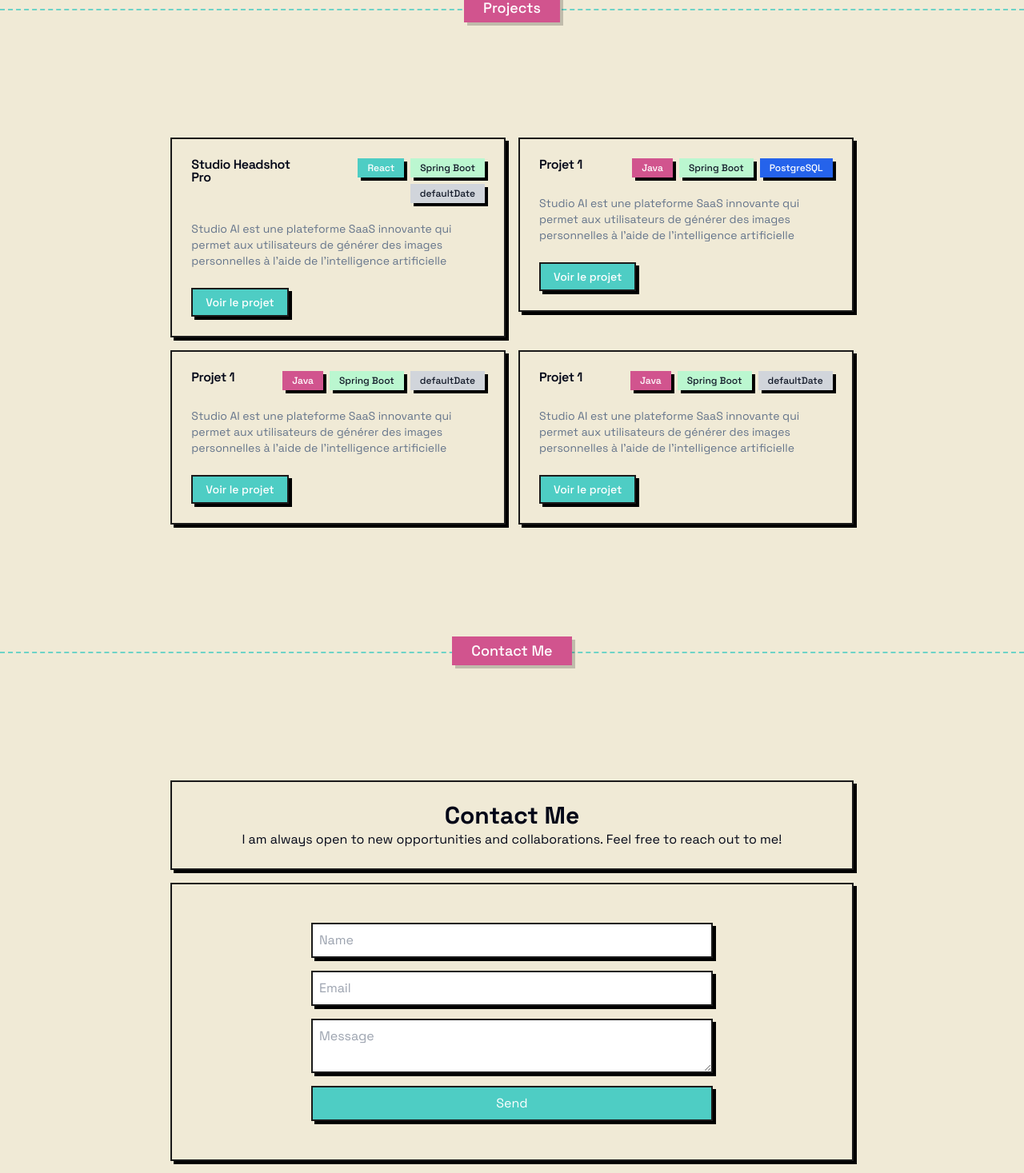
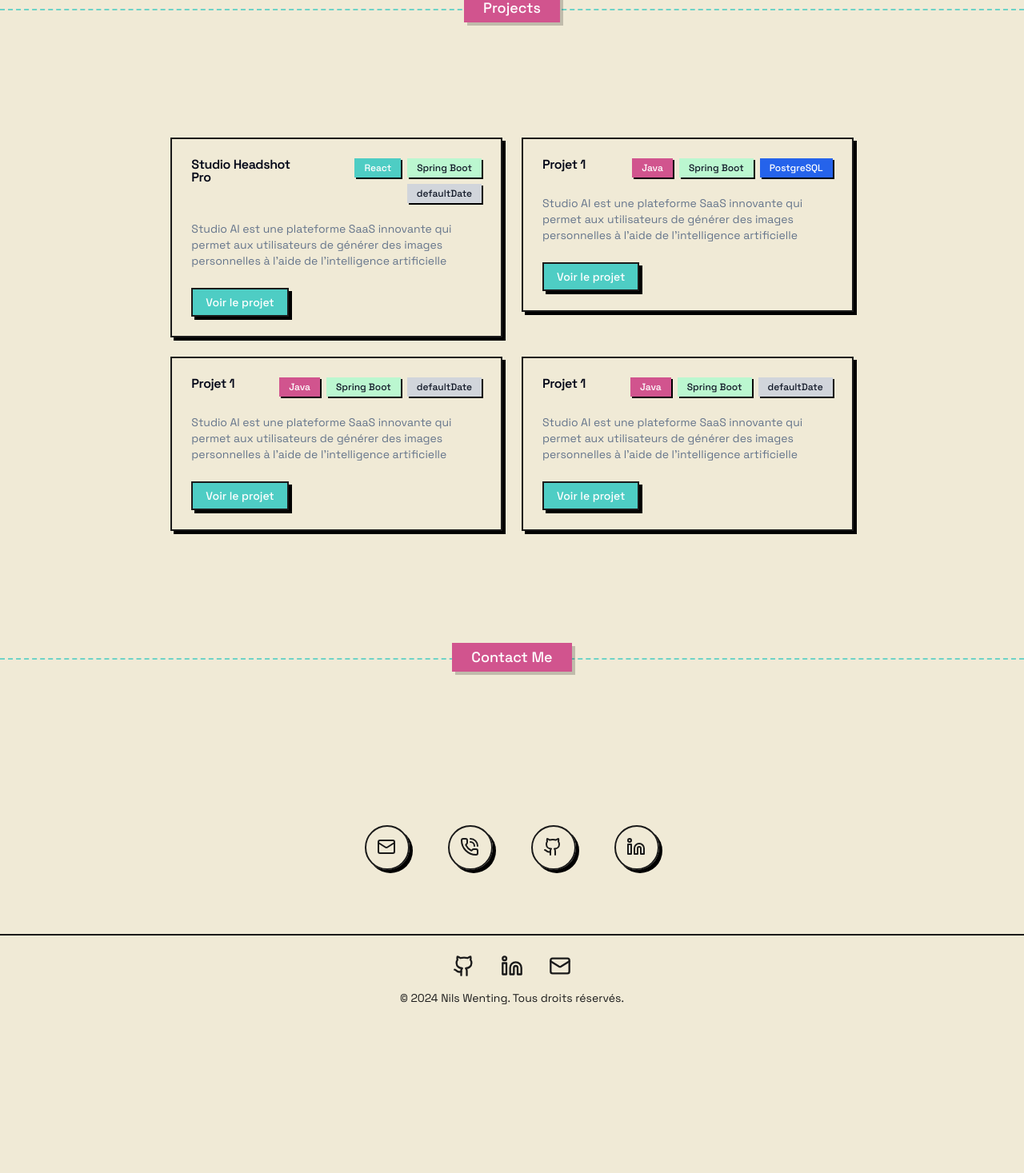
Before and after one commit to nilsw13/frontend_portefolio, a React (Vite) app: page / in a window 1280 px wide. Shown: the part 1330-2797 px from the top of the page at 80% size. After the commit the page ends 2612 px from the top, so only its background shows below. Built offline with nearby package versions, Linux system fonts and the light colour scheme; a web font is replaced by a local one.

Commit message:
work on contact section

```diff
--- a/src/App.tsx
+++ b/src/App.tsx
@@ -3,6 +3,10 @@ import './App.css'
 import NavBar from './components/Navigation/NavBar'
 import HomePage from './pages/HomePage'
 import Footer from './components/Footer/Footer'
+import ContactForm from './components/Contact/contact-overview/ContactForm'
+import PhoneContact from './components/Contact/contact-overview/PhoneContact'
+import ContactGithub from './components/Contact/contact-overview/ContactGithub'
+import LinkedinContact from './components/Contact/contact-overview/LinkedinContact'
 
 function App() {
 
@@ -18,7 +22,13 @@ function App() {
           <Routes>
 
 
-            <Route path="/" element={<HomePage />} />
+            <Route path="/"  element={<HomePage />}>
+                <Route path='/contact/mail' element={<ContactForm />} />
+                <Route path='/contact/phone' element={<PhoneContact />} />
+                <Route path='/contact/github' element={<ContactGithub />} />
+                <Route path='/contact/linkedin' element={<LinkedinContact />} />
+
+            </Route>
 
 
           </Routes>
--- a/src/components/Contact/ContactIcons.tsx
+++ b/src/components/Contact/ContactIcons.tsx
@@ -1,6 +1,7 @@
 import React, { ReactNode } from 'react'
 import whatsapp from '../../assets/whatsapp.svg'
 import { GithubIcon, Linkedin, LinkedinIcon, Mail, MailCheck, PhoneCallIcon } from 'lucide-react'
+import { useNavigate } from 'react-router-dom';
 
 
 interface Icon {
@@ -10,25 +11,30 @@ interface Icon {
 
 
 function ContactIcons() {
+    const navigate = useNavigate();
 
 
     const icons = [{
         name: 'Mail',
-        image: <Mail />
+        image: <Mail />,
+        path: 'contact/mail'
     },
     {
         name: 'Whatsapp',
-        image: <PhoneCallIcon />
+        image: <PhoneCallIcon />,
+        path: 'contact/phone'
     },
 
     {
         name: 'Github',
-        image: <GithubIcon />
+        image: <GithubIcon />,
+        path: 'contact/github'
     },
 
     {
         name: 'Linekdin',
-        image: <LinkedinIcon />
+        image: <LinkedinIcon />,
+        path: 'contact/linkedin'
     },
 
 
@@ -48,9 +54,15 @@ function ContactIcons() {
                                 className='w-28 h-28 rounded-full  border-2 border-black-custom p-3 shadow-custom hover:shadow-custom-hover hover:-translate-y-0.5 transition-all'
                             />
                         ) : (
-                            <div className='flex flex-row w-14 h-14  rounded-full border-2 border-black-custom pt-[0.80rem] pl-[0.80rem] shadow-custom hover:shadow-custom-hover hover:-translate-y-0.5 transition-all cursor-pointer active:shadow-none active:translate-y-0'>
+                            <button
+                            onClick={() => {
+                                    navigate(icon.path);
+
+
+                            }}
+                            className='flex flex-row w-14 h-14  rounded-full border-2 border-black-custom pt-[0.80rem] pl-[0.80rem] shadow-custom hover:shadow-custom-hover hover:-translate-y-0.5 hover:bg-pink-custom hover:text-white transition-all cursor-pointer active:shadow-none active:translate-y-0'>
                                 {icon.image}
-                            </div>
+                            </button>
                         )}
                     </div>
 
--- a/src/components/Contact/ContactForm.tsx
+++ b/src/components/Contact/contact-overview/ContactForm.tsx
@@ -1,8 +1,5 @@
-import React from 'react'
-import { Card } from '../ui/card'
-import form from '../../assets/form.png'
-import { motion } from 'framer-motion'
-import ContactIcons from './ContactIcons'
+
+import { Card } from '../../ui/card'
 
 function ContactForm() {
   return (
@@ -10,7 +7,7 @@ function ContactForm() {
 
 
 
-            <Card className='bg-transparent border-2 border-black-custom shadow-custom hover:shadow-custom-hover rounded-none md:p-6 p-8 transition-all hover:-translate-y-1 md:w-2/3 w-4/5 mx-auto'>
+            <Card className='bg-transparent border-2  border-black-custom shadow-custom hover:shadow-custom-hover rounded-none md:p-6 p-8 transition-all hover:-translate-y-1 md:w-2/3 w-4/5 mx-auto'>
 
             <div className='flex flex-col items-center justify-center'>
                 <h1 className='text-3xl font-bold text-center'>Contact Me</h1>
@@ -21,7 +18,7 @@ function ContactForm() {
 
 
 
-               <Card className='mt-4 bg-transparent border-2 border-black-custom shadow-custom hover:shadow-custom-hover rounded-none md:p-12 p-20 transition-all hover:-translate-y-1 md:w-2/3 w-4/5 mx-auto'>
+               <Card className='mt-4 bg-transparent border-2 border-black-custom shadow-custom  rounded-none md:p-12 p-20  md:w-2/3 w-4/5 mx-auto'>
                  <form className='flex flex-col items-center justify-center gap-4'>
                         <input type='text' placeholder='Name' className='border-2 border-black-custom rounded-none shadow-custom p-2 md:w-2/3'/>
                         <input type='email' placeholder='Email' className='border-2 border-black-custom rounded-none shadow-custom p-2 md:w-2/3'/>
@@ -30,10 +27,7 @@ function ContactForm() {
                     </form>
                </Card>
 
-               <div className='w-screen  flex justify-center items-center mt-8'>
-            <ContactIcons />
 
-            </div>
 
     </div>
 
--- /dev/null
+++ b/src/components/Contact/contact-overview/ContactGithub.tsx
@@ -0,0 +1,30 @@
+import { Button } from "@/components/ui/button"
+import { Card } from "@/components/ui/card"
+
+
+function ContactGithub() {
+  return (
+
+
+    <div className="flex flex-col items-center justify-center">
+
+        <Card className="rounded-none bg-transparent border-2 border-black-custom shadow-custom w-2/3 p-4">
+
+        <div className='mt-20 mb-20 flex flex-col items-center justify-center gap-4'>
+                    <h2 className='font-bold text-2xl'>GitHub Profile</h2>
+
+                    <p className='font-medium'>Check out my projects and contributions:</p>
+
+                    <Button className='mt-4 bg-blue-custom border-2 border-black-custom text-black-custom hover:bg-blue-custom rounded-none shadow-custom hover:shadow-custom-hover hover:-translate-y-0.5 transition-all' >
+                        See my projects
+                    </Button>
+
+                    <p>Feel free to explore my repositories and open source contributions</p>
+                </div>
+        </Card>
+
+    </div>
+  )
+}
+
+export default ContactGithub
--- /dev/null
+++ b/src/components/Contact/contact-overview/LinkedinContact.tsx
@@ -0,0 +1,28 @@
+import { Button } from "@/components/ui/button"
+import { Card } from "@/components/ui/card"
+
+
+function LinkedinContact() {
+  return (
+    <div className="flex flex-col items-center justify-center">
+
+        <Card className="rounded-none bg-transparent border-2 border-black-custom shadow-custom w-2/3 p-4">
+
+        <div className='mt-20 mb-20 flex flex-col items-center justify-center gap-4'>
+                    <h2 className='font-bold text-2xl'>Linkedin Profile</h2>
+
+                    <p className='font-medium'>Connect with me on LinkedIn:</p>
+
+                    <Button className='mt-4 bg-blue-600 border-2 border-black-custom text-black-custom hover:bg-blue-600 rounded-none shadow-custom hover:shadow-custom-hover hover:-translate-y-0.5 transition-all' >
+                        View Linkedin Profile
+                    </Button>
+
+
+                </div>
+        </Card>
+
+    </div>
+  )
+}
+
+export default LinkedinContact
--- /dev/null
+++ b/src/components/Contact/contact-overview/PhoneContact.tsx
@@ -0,0 +1,35 @@
+import { Button } from '@/components/ui/button'
+import { Card } from '@/components/ui/card'
+
+
+
+
+function PhoneContact() {
+
+
+return (
+    <div className='flex flex-col items-center justify-center'>
+
+            <Card className='rounded-none bg-transparent border-2 border-black-custom shadow-custom w-2/3 p-4'>
+
+
+                <div className='mt-20 mb-20 flex flex-col items-center justify-center gap-4'>
+                    <h2 className='font-bold text-2xl'>Phone Number</h2>
+                    <p className=''>06 77 30 93 46</p>
+                    <p className='font-medium'>I'm available from Monday to Friday </p>
+                        <div>
+                            <p className='font-medium'>From 9:00 to 18:00</p>
+
+                        </div>
+                    <Button className='mt-4 bg-green-300 border-2 border-black-custom text-black-custom hover:bg-green-300 rounded-none shadow-custom hover:shadow-custom-hover hover:-translate-y-0.5 transition-all' >
+                        Text me on Whatsapp
+                    </Button>
+                </div>
+
+            </Card>
+
+    </div>
+  )
+}
+
+export default PhoneContact
--- a/src/components/Navigation/NavBar.tsx
+++ b/src/components/Navigation/NavBar.tsx
@@ -66,7 +66,7 @@ function NavBar() {
                 <Link to='/contact' className='text-black'>
 
                 <Dot className='inline-block w-4 h-4 text-green-700 -mt-0.5  '/>
-                <p className='inline-block'>Seek apprenticeship</p>
+                <Link to={'/contact/mail'} className='inline-block'>Seek apprenticeship</Link>
 
                 </Link>
                 </div>
--- a/src/components/ProjectSection/ProjectCard.tsx
+++ b/src/components/ProjectSection/ProjectCard.tsx
@@ -37,7 +37,7 @@ function ProjectCard({
 }: ProjectCardProps) {
   return (
     <div>
-      <Card className='bg-transparent border-2 border-black-custom rounded-none shadow-custom'>
+      <Card className='bg-transparent border-2 border-black-custom rounded-none shadow-custom hover:scale-[1.05] hover:shadow-custom-hover transition-all'>
         <CardHeader>
           <div className='flex flex-row justify-between mb-4 '>
             <CardTitle>{title}</CardTitle>
--- a/src/components/ProjectSection/ProjectGrid.tsx
+++ b/src/components/ProjectSection/ProjectGrid.tsx
@@ -12,7 +12,7 @@ function ProjectsGrid() {
 
 
   return (
-    <div className='grid p-4 md:p-0 md:grid-cols-2 md:w-2/3  gap-4 mx-auto '>
+    <div className='grid p-4 md:p-0 md:grid-cols-2 md:w-2/3  gap-6 mx-auto '>
         <ProjectCard
             title='Studio Headshot Pro'
             technologiesFront={'React'}
--- a/src/components/utils/StackBadges.tsx
+++ b/src/components/utils/StackBadges.tsx
@@ -21,7 +21,7 @@ function StackBadge({variant}: StackBadgeProps) {
     return (
         <span className={`
           inline-flex items-center px-3 py-1
-          rounded-none shadow-custom hover:shadow-custom-hover text-xs font-medium
+          rounded-none shadow-small-custom hover:shadow-custom text-xs font-medium  hover:-space-y-0.5 transition-all
           ${getBadgeStyle(variant)}
         `}>
 
--- a/src/pages/HomePage.tsx
+++ b/src/pages/HomePage.tsx
@@ -1,8 +1,11 @@
-import ContactForm from '@/components/Contact/ContactForm'
+import ContactForm from '@/components/Contact/contact-overview/ContactForm'
+import ContactIcons from '@/components/Contact/ContactIcons'
 import Hero from '@/components/Hero/Hero'
 import ProjectsGrid from '@/components/ProjectSection/ProjectGrid'
 import StackSection from '@/components/StackSection/StackSection'
 import { SectionSeparator } from '@/components/utils/SectionSeparator'
+import { Outlet } from 'react-router-dom'
+import { motion } from 'framer-motion'
 
 function HomePage() {
   return (
@@ -34,7 +37,22 @@ function HomePage() {
 
            <SectionSeparator title='Contact Me' />
            <section className='mb-[10vh] mt-[10vh]'>
-            <ContactForm />
+
+
+            <motion.div
+              initial={{ opacity: 0 }}
+              animate={{ opacity: 1,
+              transition: {
+                duration: 0.5
+               }}}
+              exit={{ opacity: 0 }}
+              className='min-h-full '>
+            <Outlet  />
+            </motion.div>
+            <div className='w-screen  flex justify-center items-center mt-8'>
+            <ContactIcons />
+
+            </div>
            </section>
 
 
--- a/tailwind.config.js
+++ b/tailwind.config.js
@@ -9,6 +9,7 @@ export default {
 			  }
 			,
 			boxShadow: {
+				'small-custom': '2px 2px 0px black',
 				'custom': '4px 4px 0px black',
 				'custom-hover': '8px 8px 0px black',
 			  }
```
